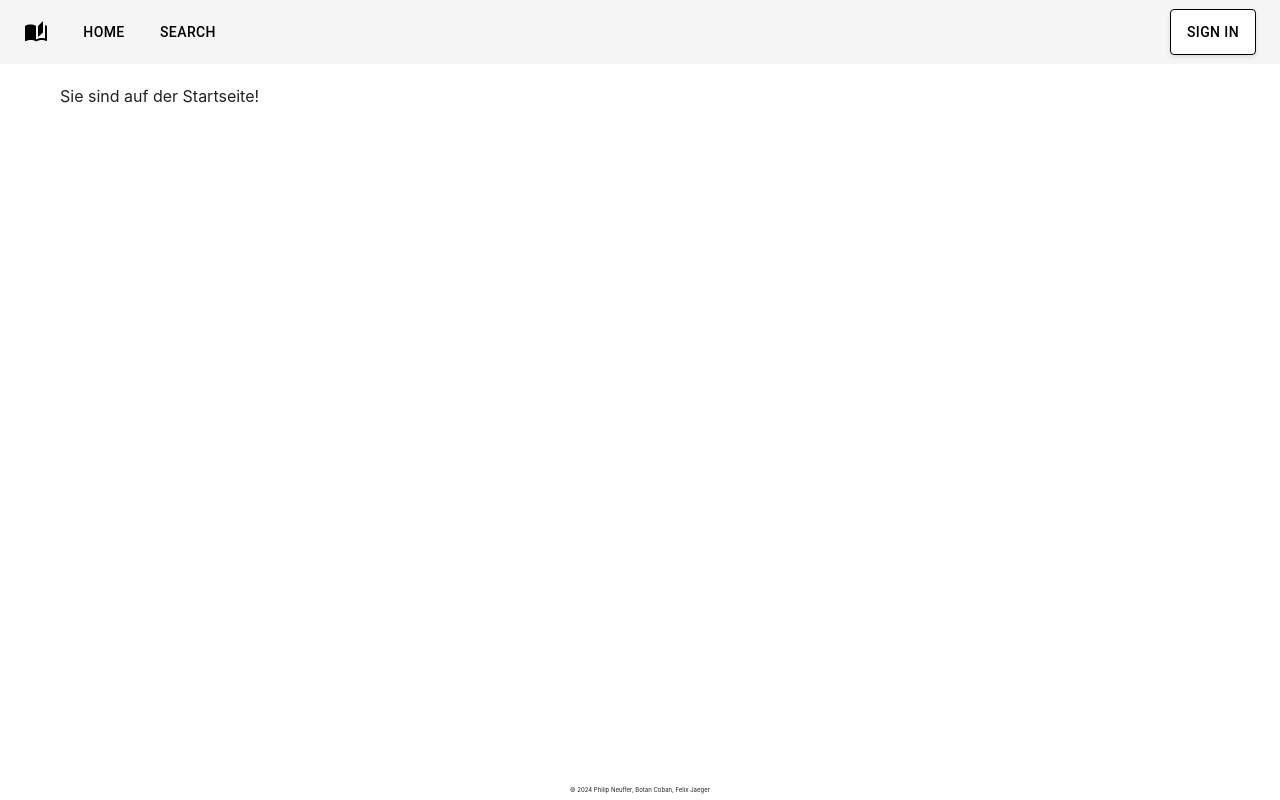
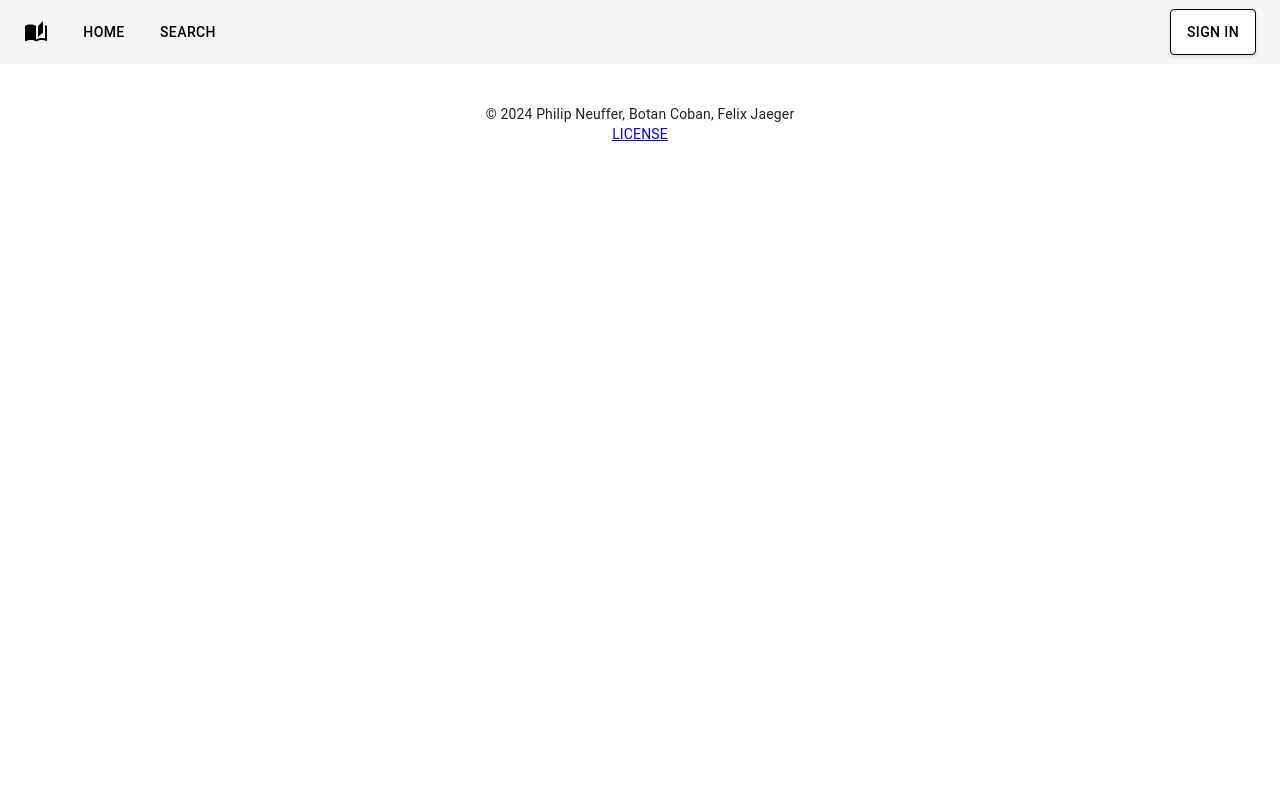
Before and after one commit to rirag12345/SWE-Abgabe-2-Gruppe-1, a React (Vite) app: page / in a window 1280 px wide. Built offline with nearby package versions, Linux system fonts and the light colour scheme.

Commit message:
feat: refactor index.html and App component to include footer with license link, remove unused home page

```diff
--- a/index.html
+++ b/index.html
@@ -5,23 +5,9 @@
     <link rel="icon" type="image/svg+xml" href="/vite.svg" />
     <meta name="viewport" content="width=device-width, initial-scale=1.0" />
     <title>buchweb</title>
-    <style>
-      footer {
-        position: fixed;
-        bottom: 0;
-        width: 100%;
-        text-align: center;
-        font-size: 6px;
-      }
-    </style>
   </head>
   <body>
-    <main>
     <div id="root"></div>
     <script type="module" src="/src/main.tsx"></script>
-    </main>
-    <footer>
-      <p>&copy; 2024 Philip Neuffer, Botan Coban, Felix Jaeger</p>
-    </footer>
   </body>
 </html>
--- a/src/App.tsx
+++ b/src/App.tsx
@@ -1,6 +1,7 @@
-import { Container } from '@mui/material';
+import { Box, Container, Typography } from '@mui/material';
 import { useState } from 'react';
 import {
+    Link,
     Navigate,
     Route,
     BrowserRouter as Router,
@@ -17,9 +18,7 @@ export const App = () => {
 
     return (
         <Router>
-            <div
-                style={{ backgroundColor: '#fff', height: '100vh', margin: 0 }}
-            >
+            <Box>
                 <Navbar isAuthenticated={isAuthenticated} />
 
                 <Container style={{ padding: '20px' }}>
@@ -32,10 +31,7 @@ export const App = () => {
                                 />
                             }
                         />
-                        <Route
-                            path='/'
-                            element={<div>Sie sind auf der Startseite!</div>}
-                        />
+                        <Route path='/' />
                         <Route
                             path='/search-results'
                             element={<SearchResults />}
@@ -56,7 +52,22 @@ export const App = () => {
                         />
                     </Routes>
                 </Container>
-            </div>
+                <Box
+                    component='footer'
+                    sx={{
+                        textAlign: 'center',
+                    }}
+                >
+                    <Typography variant='body2'>
+                        &copy; 2024 Philip Neuffer, Botan Coban, Felix Jaeger
+                    </Typography>
+                    <Typography variant='body2'>
+                        <Link to='./LICENSE' target='_blank' rel='noopener'>
+                            LICENSE
+                        </Link>
+                    </Typography>
+                </Box>
+            </Box>
         </Router>
     );
 };
```
Also changed, not shown: src/pages/home.tsx (deleted, +0 -12 lines).
